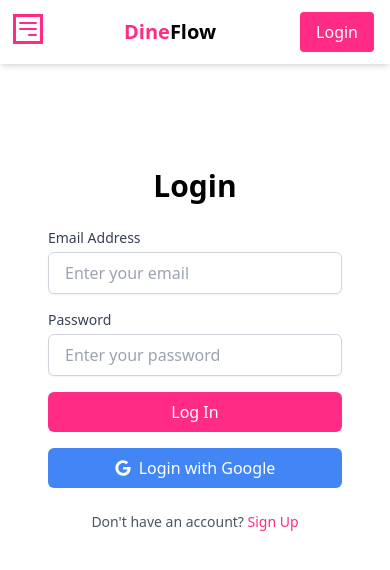
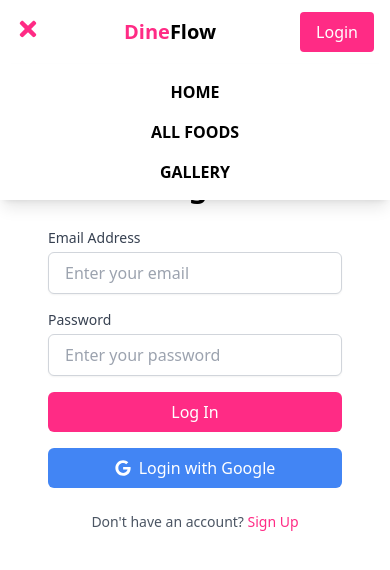
Before and after one commit to nayeem-webdev/B10A11-md-nayeem-uddin-client, a React (Vite) app: page /login in a window 390 px wide. Both pictures are taken after a click on the button 28 px from the left and 29 px from the top of the page. Shown: the top 570 px of the page. Built offline with nearby package versions, Linux system fonts and the light colour scheme; no server answers.

Commit message:
register logout successful nav mobile menu added, private routes added

```diff
--- a/src/components/Navbar.jsx
+++ b/src/components/Navbar.jsx
@@ -1,28 +1,34 @@
 import { Link, NavLink } from "react-router-dom";
-import PropTypes from "prop-types";
-import { FaUserCircle } from "react-icons/fa";
+import { FaBars, FaTimes, FaUserCircle } from "react-icons/fa";
+import { useContext, useState } from "react";
+import AuthContext from "../context/AuthContext";
+import { toast } from "react-toastify";
 
-const Navbar = ({ isLoggedIn }) => {
+const Navbar = () => {
+  const { user, logoutUser, setUser } = useContext(AuthContext);
+
+  const [isMenuOpen, setIsMenuOpen] = useState(false);
+
+  // Logout User
+  const handleLogout = () => {
+    logoutUser()
+      .then(() => {
+        setUser(null);
+        toast.success("Logout Successful!");
+      })
+      .catch((err) => console.log(err.message));
+  };
+
   return (
     <nav className="shadow-md">
       <div className="container mx-auto px-4 flex justify-between items-center h-16">
         {/* Mobile Menu Button */}
         <div className="md:hidden">
-          <button className="text-primary focus:outline-none focus:ring focus:ring-primary">
-            <svg
-              xmlns="http://www.w3.org/2000/svg"
-              className="h-6 w-6"
-              fill="none"
-              viewBox="0 0 24 24"
-              stroke="currentColor"
+          <button
+            className="text-primary text-2xl"
+            onClick={() => setIsMenuOpen(!isMenuOpen)}
           >
-              <path
-                strokeLinecap="round"
-                strokeLinejoin="round"
-                strokeWidth="2"
-                d="M4 6h16M4 12h16m-7 6h7"
-              />
-            </svg>
+            {isMenuOpen ? <FaTimes /> : <FaBars />}
           </button>
         </div>
         {/* Logo */}
@@ -57,6 +63,7 @@
           >
             Gallery
           </NavLink>
+          {user && (
             <NavLink
               to="/account"
               className={({ isActive }) =>
@@ -65,15 +72,16 @@
             >
               Account
             </NavLink>
+          )}
         </div>
 
         {/* Profile and Login/Logout */}
         <div className="flex items-center space-x-4">
           {/* Profile Icon */}
-          {isLoggedIn && <FaUserCircle className="text-2xl " />}
+          {user && <FaUserCircle className="text-2xl " />}
 
           {/* Login/Logout Button */}
-          {!isLoggedIn ? (
+          {!user ? (
             <Link
               to={"/login"}
               className="bg-primary text-white px-4 py-2 rounded hover:bg-accent transition"
@@ -82,7 +90,7 @@
             </Link>
           ) : (
             <Link
-              to={"/signup"}
+              onClick={handleLogout}
               className="bg-primary text-white px-4 py-2 rounded hover:bg-accent transition"
             >
               Logout
@@ -90,12 +98,61 @@
           )}
         </div>
       </div>
+      {/* Mobile navigation menu */}
+      {isMenuOpen && (
+        <div className="absolute top-16 left-0 w-full bg-white shadow-lg lg:hidden">
+          <div className="flex flex-col items-center space-y-4 py-4">
+            <NavLink
+              to="/"
+              className={({ isActive }) =>
+                `font-semibold hover:text-primary ${
+                  isActive ? "text-primary" : "text-black"
+                }`
+              }
+              onClick={() => setIsMenuOpen(false)}
+            >
+              HOME
+            </NavLink>
+            <NavLink
+              to="/all-foods"
+              className={({ isActive }) =>
+                `font-semibold hover:text-primary ${
+                  isActive ? "text-primary" : "text-black"
+                }`
+              }
+              onClick={() => setIsMenuOpen(false)}
+            >
+              ALL FOODS
+            </NavLink>
+            <NavLink
+              to="/gallery"
+              className={({ isActive }) =>
+                `font-semibold hover:text-primary ${
+                  isActive ? "text-primary" : "text-black"
+                }`
+              }
+              onClick={() => setIsMenuOpen(false)}
+            >
+              GALLERY
+            </NavLink>
+            {user && (
+              <NavLink
+                to="/account"
+                className={({ isActive }) =>
+                  `font-semibold hover:text-primary ${
+                    isActive ? "text-primary" : "text-black"
+                  }`
+                }
+                onClick={() => setIsMenuOpen(false)}
+              >
+                ACCOUNT
+              </NavLink>
+            )}
+          </div>
+        </div>
+      )}
     </nav>
   );
 };
 
-Navbar.propTypes = {
-  isLoggedIn: PropTypes.bool.isRequired,
-};
-
 export default Navbar;
--- /dev/null
+++ b/src/pages/Account.jsx
@@ -0,0 +1,5 @@
+const Account = () => {
+  return <div>i am account</div>;
+};
+
+export default Account;
--- a/src/routes/PrivateRoutes.jsx
+++ b/src/routes/PrivateRoutes.jsx
@@ -2,16 +2,12 @@
 import AuthContext from "../context/AuthContext";
 import { Navigate } from "react-router-dom";
 import PropTypes from "prop-types";
-import LottiePlayer from "../components/LottiePlayer";
+import Loading from "../components/Loading";
 
 const PrivateRoutes = ({ children }) => {
   const { user, loading } = useContext(AuthContext);
   if (loading) {
-    return (
-      <div className="py-[100px]" height={200} width={200}>
-        <LottiePlayer animationType="cart" />
-      </div>
-    );
+    return <Loading />;
   } else if (user) {
     return children;
   } else {
--- a/src/routes/routes.jsx
+++ b/src/routes/routes.jsx
@@ -4,6 +4,8 @@
 import AddFoodPage from "../components/AddFoodPage";
 import LoginPage from "../pages/LoginPage";
 import SignUpPage from "../pages/SignUpPage";
+import PrivateRoutes from "./PrivateRoutes";
+import Account from "../pages/Account";
 
 const routes = createBrowserRouter([
   {
@@ -23,6 +25,14 @@
         path: "/signup",
         element: <SignUpPage />,
       },
+      {
+        path: "/account",
+        element: (
+          <PrivateRoutes>
+            <Account />
+          </PrivateRoutes>
+        ),
+      },
     ],
   },
 ]);
```
Lines whose indentation alone changed are shown as unchanged.
